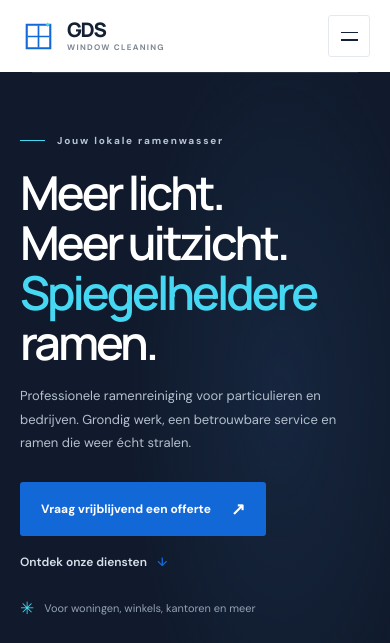
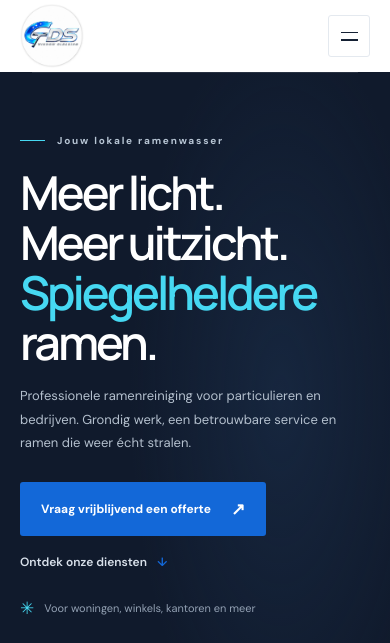
Before and after one commit to tarekhms/gds, a website: page index.html in a window 390 px wide. Shown: the top 643 px of the page. Drawn offline with Linux system fonts and the light colour scheme.

Commit message:
logo and favicon

```diff
--- a/index.html
+++ b/index.html
@@ -8,6 +8,7 @@
   <meta name="description"
     content="GDS Window Cleaning zorgt voor propere, blinkende ramen bij particulieren en bedrijven in Tongeren-Borgloon, Bilzen, Hoeselt, Sint-Truiden en Hasselt.">
   <title>GDS Window Cleaning | Ramen die weer écht stralen</title>
+  <link rel="icon" type="image/png" href="favicon.png">
   <link rel="preconnect" href="https://images.unsplash.com">
   <link rel="stylesheet" href="styles.css">
   <script src="script.js" defer></script>
@@ -19,17 +20,8 @@
   <header class="site-header">
     <div class="container header-inner">
       <a class="brand" href="#top" aria-label="GDS Window Cleaning — home">
-        <span class="brand-mark" aria-hidden="true">
-          <svg viewBox="0 0 44 44" fill="none">
-            <path d="M8 8h28v28H8z" stroke="currentColor" stroke-width="2.5" rx="3" />
-            <path d="M22 9v26M9 22h26" stroke="currentColor" stroke-width="2" />
-            <path d="m33 5 .9 2.1L36 8l-2.1.9L33 11l-.9-2.1L30 8l2.1-.9L33 5Z" fill="#46D8F2" />
-          </svg>
-        </span>
-        <span class="brand-copy">
-          <strong>GDS</strong>
-          <span>WINDOW CLEANING</span>
-        </span>
+        <img class="brand-logo" src="796746076_122101763235465598_5836600542732663167_n.jpg"
+          alt="GDS Window Cleaning">
       </a>
 
       <button class="menu-toggle" type="button" aria-expanded="false" aria-controls="primary-navigation">
--- a/server.js
+++ b/server.js
@@ -81,6 +81,7 @@ function sendPublicFile(fileName, contentType) {
 app.get('/', sendPublicFile('index.html', 'html'));
 app.get('/styles.css', sendPublicFile('styles.css', 'css'));
 app.get('/script.js', sendPublicFile('script.js', 'js'));
+app.get('/favicon.png', sendPublicFile('favicon.png', 'png'));
 app.get(
   [
     '/796691243_122101763667465598_2605406461141275375_n.jpg',
--- a/styles.css
+++ b/styles.css
@@ -98,7 +98,15 @@ img {
 .brand {
   display: inline-flex;
   align-items: center;
-  gap: 10px;
+  flex: 0 0 auto;
+}
+
+.brand-logo {
+  display: block;
+  width: 78px;
+  height: 78px;
+  border-radius: 50%;
+  object-fit: cover;
 }
 
 .brand-mark {
@@ -1275,9 +1283,9 @@ p {
     min-height: 72px;
   }
 
-  .brand-mark {
-    width: 37px;
-    height: 37px;
+  .brand-logo {
+    width: 64px;
+    height: 64px;
   }
 
   .menu-toggle {
```
Also changed, not shown: favicon.png (added).
